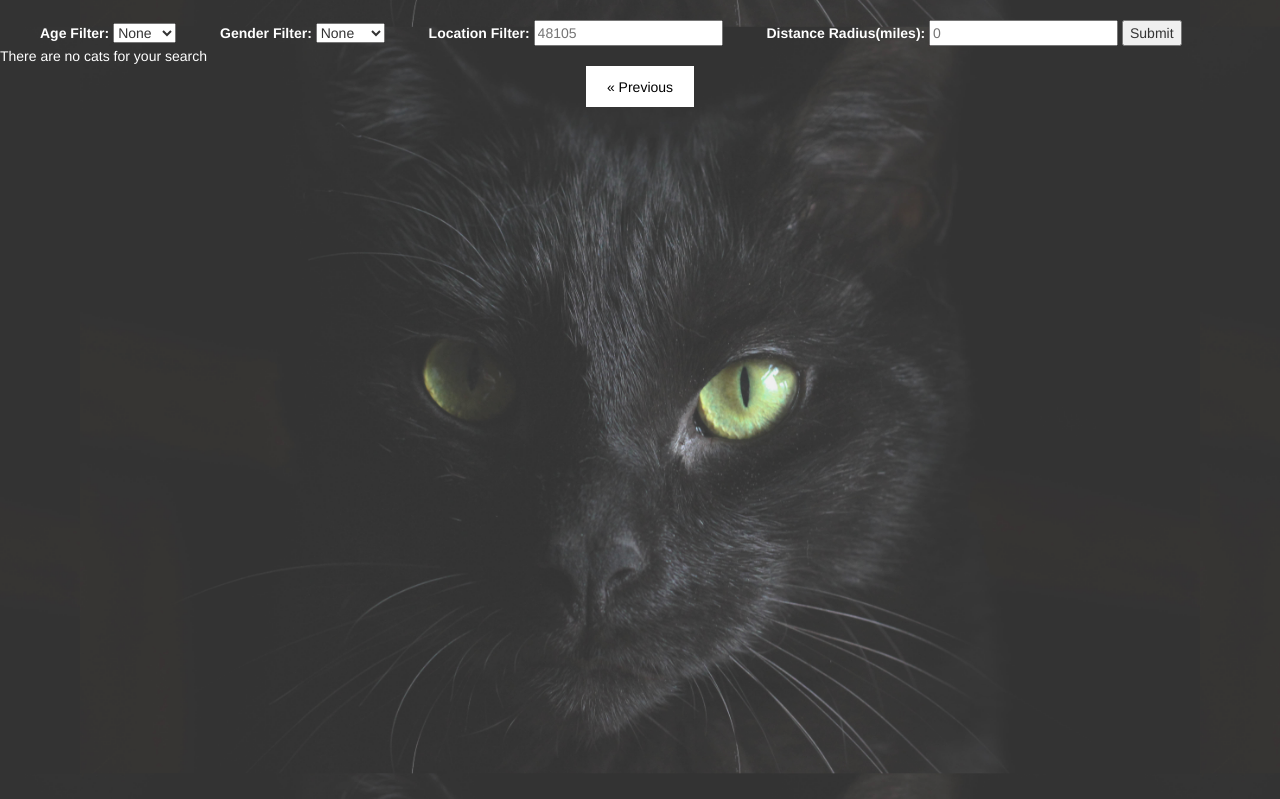
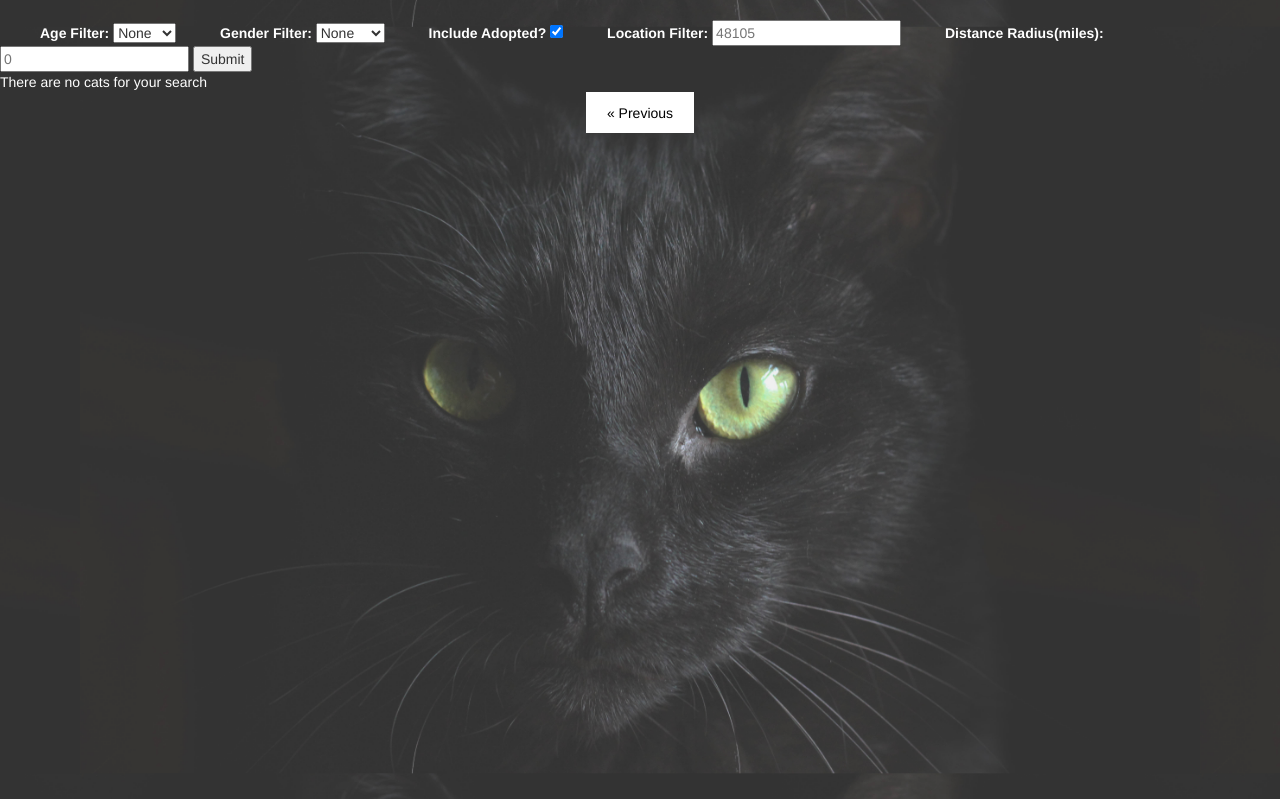
Before and after one commit to juangw/rescue-groups, a Flask app: template rescue_groups/templates/animals.html in a window 1280 px wide. Shown: the part 112-911 px from the top of the page. Run offline with Flask 2, Linux system fonts and the light colour scheme; the template is opened without the code that fills it, so the values that code supplies are empty; parts of the project's set-up code (start-up, migrations or seed data) failed here and were passed over; some libraries are stand-ins or nearby versions.

Commit message:
RG-4: filter for already adopted animals

```diff
--- a/rescue_groups/templates/animal.html
+++ b/rescue_groups/templates/animal.html
@@ -8,7 +8,7 @@
     <link rel="stylesheet" href="https://maxcdn.bootstrapcdn.com/bootstrap/3.4.0/css/bootstrap.min.css">
     <script src="https://maxcdn.bootstrapcdn.com/bootstrap/3.4.0/js/bootstrap.min.js"></script>
     <link rel="stylesheet" href="https://use.fontawesome.com/releases/v5.8.1/css/all.css" integrity="sha384-50oBUHEmvpQ+1lW4y57PTFmhCaXp0ML5d60M1M7uH2+nqUivzIebhndOJK28anvf" crossorigin="anonymous">
-    <script type="text/javascript">
+    <script  defer type="text/javascript">
         var slideIndex = 1;
         showSlides(slideIndex);
 
@@ -39,7 +39,7 @@
         }
     </script>
     <script src="//ajax.googleapis.com/ajax/libs/jquery/1.9.1/jquery.min.js"></script>
-    <script type=text/javascript>
+    <script defer type=text/javascript>
         $(function() {
             $(".btn.save").bind("click", function() {
                 var animal_id = this.id
--- a/rescue_groups/templates/animals.html
+++ b/rescue_groups/templates/animals.html
@@ -8,7 +8,7 @@
     <script src="https://maxcdn.bootstrapcdn.com/bootstrap/3.4.0/js/bootstrap.min.js"></script>
     <link rel="stylesheet" href="https://use.fontawesome.com/releases/v5.8.1/css/all.css" integrity="sha384-50oBUHEmvpQ+1lW4y57PTFmhCaXp0ML5d60M1M7uH2+nqUivzIebhndOJK28anvf" crossorigin="anonymous">
     <script src="//ajax.googleapis.com/ajax/libs/jquery/1.9.1/jquery.min.js"></script>
-    <script type=text/javascript>
+    <script defer type=text/javascript>
         $(function() {
             $(".btn.save").bind("click", function() {
                 var animal_id = this.id
@@ -99,6 +99,12 @@
                     <option value="Female">Female</option>
                 {% endif %}
             </select>
+            <label style="text-indent: 40px">Include Adopted?</label>
+            {% if adopted == None %}
+                <input type="checkbox" name="adopted">
+            {% else %}
+                <input type="checkbox" name="adopted" checked="yes">
+            {% endif %}
             <label style="text-indent: 40px">Location Filter:</label>
             {% if location %}
                 <input name="location" type="text" value="{{ location }}">
--- a/rescue_groups/templates/saved.html
+++ b/rescue_groups/templates/saved.html
@@ -8,7 +8,7 @@
     <script src="https://maxcdn.bootstrapcdn.com/bootstrap/3.4.0/js/bootstrap.min.js"></script>
     <link rel="stylesheet" href="https://use.fontawesome.com/releases/v5.8.1/css/all.css" integrity="sha384-50oBUHEmvpQ+1lW4y57PTFmhCaXp0ML5d60M1M7uH2+nqUivzIebhndOJK28anvf" crossorigin="anonymous">
     <script src="//ajax.googleapis.com/ajax/libs/jquery/1.9.1/jquery.min.js"></script>
-    <script type=text/javascript>
+    <script defer type=text/javascript>
         $(function() {
             $(".btn.remove").bind("click", function() {
                 var animal_id = this.id
--- a/rescue_groups/utils/call_rescue_group.py
+++ b/rescue_groups/utils/call_rescue_group.py
@@ -39,9 +39,13 @@ def api_post_req(
     api_data = api_info.data
     api_key = api_info.api_key
     headers = {"x-api-key": api_key}
+    # print(api_url)
+    # print(headers)
+    # print(api_data)
 
     res = requests.post(url=api_url, headers=headers, json=api_data, timeout=10)
     if res.status_code == 200:
+        # print(res.text)
         return res.text
     else:
         log.error(f"Request failed with response: {res.status_code}")
```
Also changed, not shown: rescue_groups/controllers/routes.py (+7 -0 lines).
